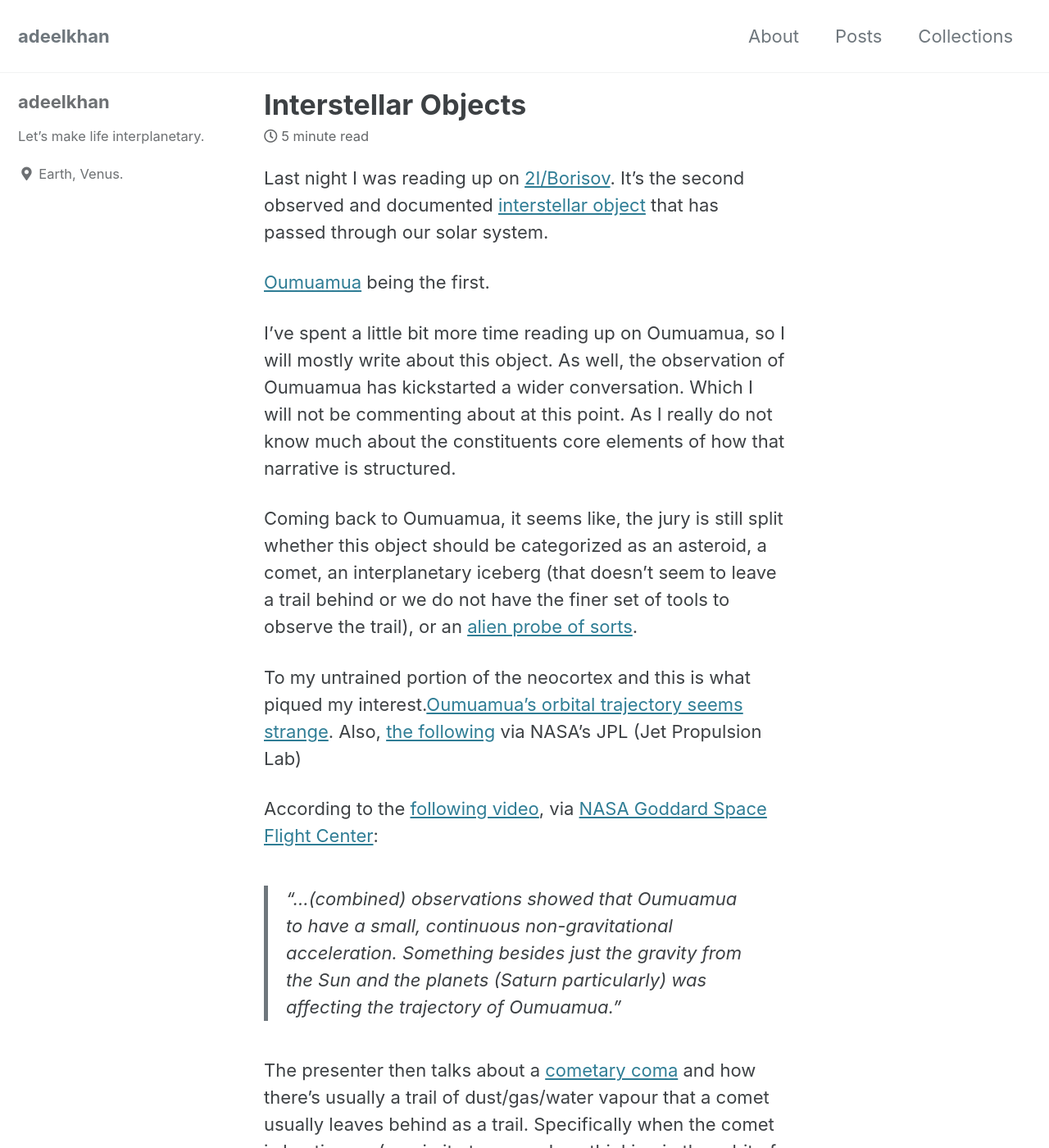
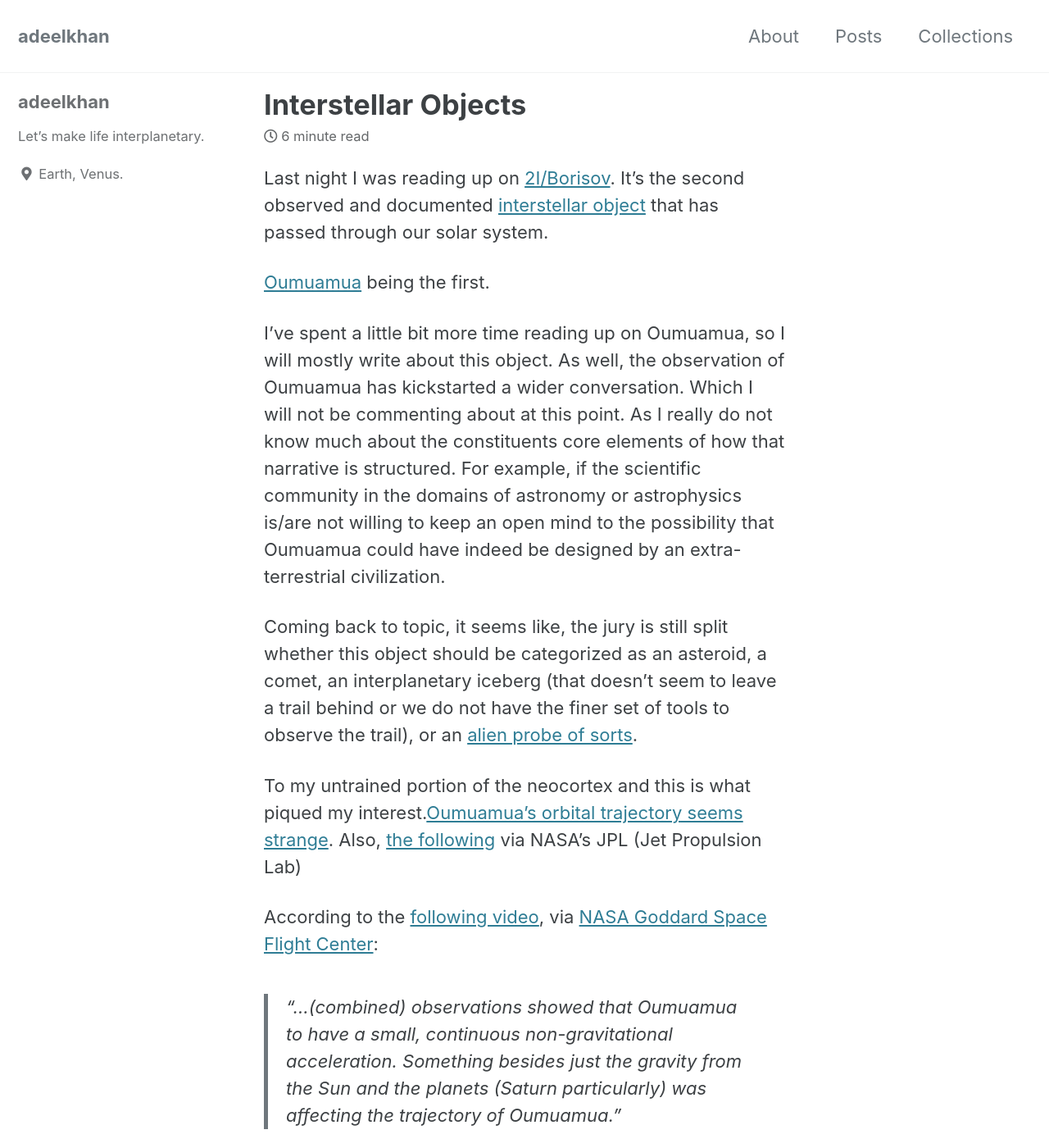
Before and after one commit to stellardreams/stellardreams.github.io, a Jekyll site: the page built from _posts/2021-02-12-Interstellar-Objects.md, in a window 1280 px wide and 1400 px high. Shown: the whole window at 82% size. Built offline with Jekyll 4.4.1, drawn with Linux system fonts in a browser that asks for light colours; cached includes are drawn as plain includes.

Commit message:
Update 2021-02-12-Interstellar-Objects.md

```diff
--- a/_posts/2021-02-12-Interstellar-Objects.md
+++ b/_posts/2021-02-12-Interstellar-Objects.md
@@ -2,9 +2,9 @@
 
 [Oumuamua](https://en.wikipedia.org/wiki/%CA%BBOumuamua) being the first.
 
-I've spent a little bit more time reading up on Oumuamua, so I will mostly write about this object. As well, the observation of Oumuamua has kickstarted a wider conversation. Which I will not be commenting about at this point. As I really do not know much about the constituents core elements of how that narrative is structured.
+I've spent a little bit more time reading up on Oumuamua, so I will mostly write about this object. As well, the observation of Oumuamua has kickstarted a wider conversation. Which I will not be commenting about at this point. As I really do not know much about the constituents core elements of how that narrative is structured. For example, if the scientific community in the domains of astronomy or astrophysics is/are not willing to keep an open mind to the possibility that Oumuamua could have indeed be designed by an extra-terrestrial civilization.
 
-Coming back to Oumuamua, it seems like, the jury is still split whether this object should be categorized as an asteroid, a comet, an interplanetary iceberg (that doesn't seem to leave a trail behind or we do not have the finer set of tools to observe the trail), or an [alien probe of sorts](https://en.wikipedia.org/wiki/Avi_Loeb#%CA%BBOumuamua).
+Coming back to topic, it seems like, the jury is still split whether this object should be categorized as an asteroid, a comet, an interplanetary iceberg (that doesn't seem to leave a trail behind or we do not have the finer set of tools to observe the trail), or an [alien probe of sorts](https://en.wikipedia.org/wiki/Avi_Loeb#%CA%BBOumuamua).
 
 To my untrained portion of the neocortex and this is what piqued my interest.[Oumuamua's orbital trajectory seems strange](https://en.wikipedia.org/wiki/%CA%BBOumuamua#/media/File:Comet_20171025-16_gif.gif). Also, [the following](https://youtu.be/H62WsztrGi0) via NASA's JPL (Jet Propulsion Lab)
 
```
